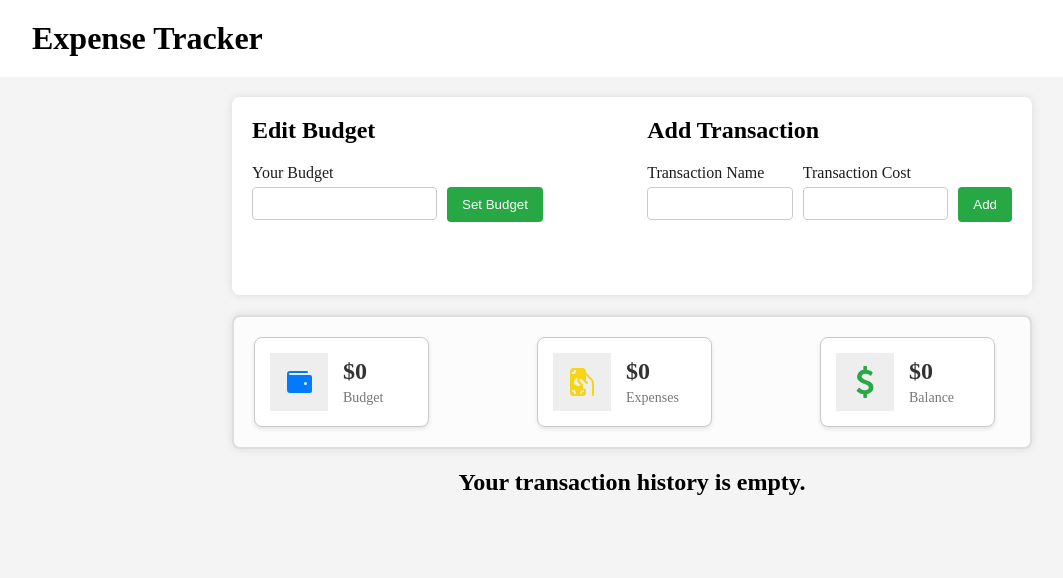
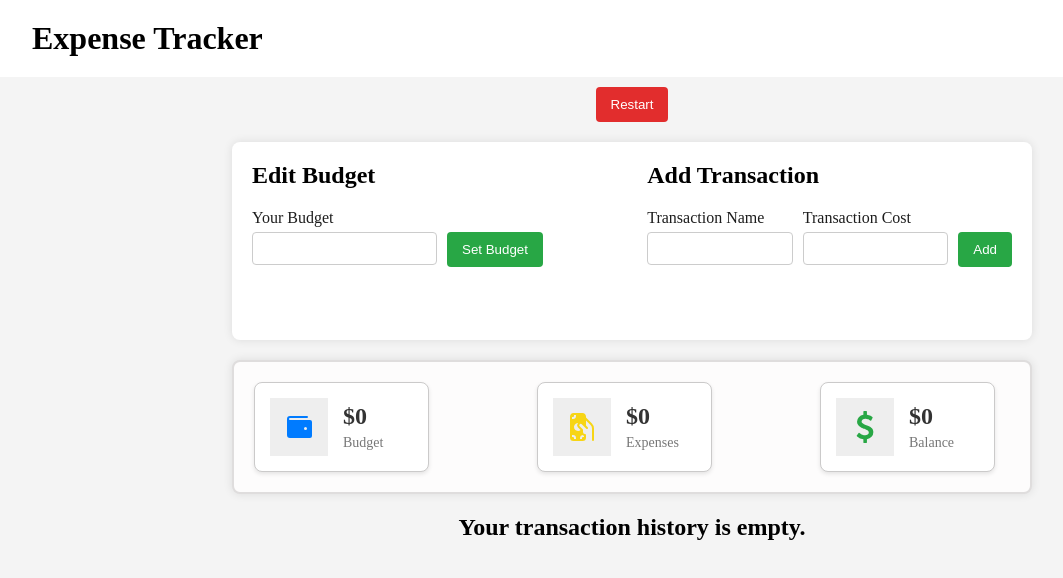
Before and after one commit to sasanedicbn/Expense-Tracker, a website built with Vite: page Expense-Tracker/index.html in a window 1280 px wide. Shown: the whole page, without its empty margins (8-1071 px from the left). Built offline with nearby package versions, Linux system fonts and the light colour scheme.

Commit message:
Create restart button and style it

```diff
--- a/Expense-Tracker/index.html
+++ b/Expense-Tracker/index.html
@@ -15,6 +15,7 @@
   <header>
     <h1 class="header-title">Expense Tracker</h1>
   </header>
+  <button id="restart-button">Restart</button>
   <div class="container">
     <div class="edit-budget">
       <div class="section-header">
@@ -28,6 +29,7 @@
         <button class="set-budget-btn">Set Budget</button>
       </div>
     </div>
+
     <div class="add-transaction">
       <div class="section-header">
         <h2>Add Transaction</h2>
--- a/Expense-Tracker/style.css
+++ b/Expense-Tracker/style.css
@@ -215,3 +215,11 @@ li{
 #customers td:last-child:hover {
   text-decoration: underline;
 }
+#restart-button{
+  display: flex;
+  justify-content: center;
+  align-items: center;
+  margin: 10px auto;
+
+  background-color: rgb(226, 45, 45);
+}
```
